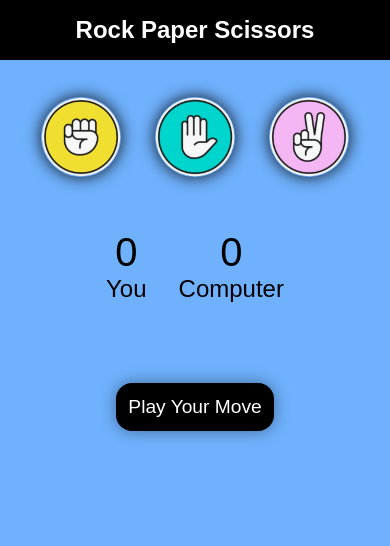
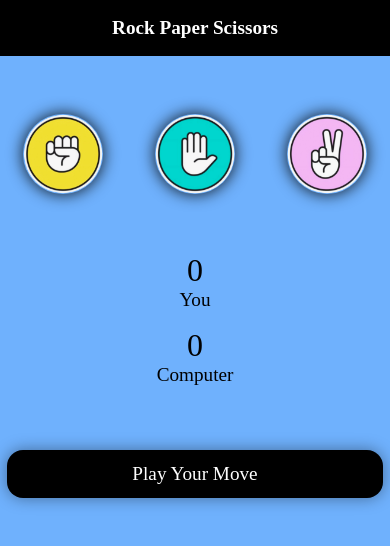
Before and after one commit to BharathPadavu/rock-paper-scissors, a plain HTML site: page index.html in a window 390 px wide. Drawn offline with Linux system fonts and the light colour scheme.

Commit message:
Update style.css

```diff
--- a/style.css
+++ b/style.css
@@ -6,7 +6,6 @@
 
 body {
     background-color: #6fb1fd;
-    font-family: Arial, sans-serif;
 }
 
 h1 {
@@ -14,7 +13,6 @@ h1 {
     color: white;
     height: 5rem;
     line-height: 5rem;
-    font-size: 2rem;
 }
 
 .choice {
@@ -24,13 +22,11 @@ h1 {
     display: flex;
     justify-content: center;
     align-items: center;
-    transition: transform 0.2s ease-in-out;
 }
 
 .choice:hover {
     cursor: pointer;
     background-color: #081b31;
-    transform: scale(1.05);
 }
 
 img {
@@ -47,7 +43,6 @@ img {
     align-items: center;
     gap: 3rem;
     margin-top: 5rem;
-    flex-wrap: wrap;
 }
 
 .score-board {
@@ -57,7 +52,6 @@ img {
     align-items: center;
     gap: 5rem;
     font-size: 2rem;
-    flex-wrap: wrap;
 }
 
 #user-score,
@@ -70,7 +64,6 @@ img {
     display: flex;
     justify-content: center;
     align-items: center;
-    padding: 1rem;
 }
 
 #msg {
@@ -79,24 +72,79 @@ img {
     font-size: 2rem;
     padding: 1rem;
     border-radius: 1rem;
-    max-width: 90%;
+    width: 30rem;
     box-shadow: 0 0 1rem rgba(0, 0, 0, 0.4);
 }
 
-/* ✅ Only necessary responsive rules */
 @media (max-width: 768px) {
-    h1 { font-size: 1.5rem; padding: 1rem; height: auto; line-height: normal; }
-    .choice { height: 120px; width: 120px; }
-    img { height: 110px; width: 110px; }
-    .choices { gap: 2rem; margin-top: 2rem; }
-    .score-board { gap: 2rem; font-size: 1.5rem; }
-    #user-score, #comp-score { font-size: 2.5rem; }
-    #msg { font-size: 1.5rem; padding: 0.8rem; }
+    h1 {
+        font-size: 1.5rem;
+        height: 4rem;
+        line-height: 4rem;
+    }
+
+    .choices {
+        flex-wrap: wrap;
+        gap: 2rem;
+        margin-top: 3rem;
+    }
+
+    .choice {
+        height: 120px;
+        width: 120px;
+    }
+
+    img {
+        height: 100px;
+        width: 100px;
+    }
+
+    .score-board {
+        gap: 2rem;
+        font-size: 1.5rem;
+    }
+
+    #user-score,
+    #comp-score {
+        font-size: 3rem;
+    }
+
+    #msg {
+        width: 90%;
+        font-size: 1.5rem;
+    }
 }
 
 @media (max-width: 480px) {
-    .choice { height: 90px; width: 90px; }
-    img { height: 80px; width: 80px; }
-    .choices { gap: 1.5rem; }
-    #msg { font-size: 1.2rem; }
+    h1 {
+        font-size: 1.2rem;
+        height: 3.5rem;
+        line-height: 3.5rem;
+    }
+
+    .choice {
+        height: 100px;
+        width: 100px;
+    }
+
+    img {
+        height: 80px;
+        width: 80px;
+    }
+
+    .score-board {
+        flex-direction: column;
+        gap: 1rem;
+        font-size: 1.2rem;
+    }
+
+    #user-score,
+    #comp-score {
+        font-size: 2rem;
+    }
+
+    #msg {
+        font-size: 1.2rem;
+        padding: 0.8rem;
+    }
 }
```
